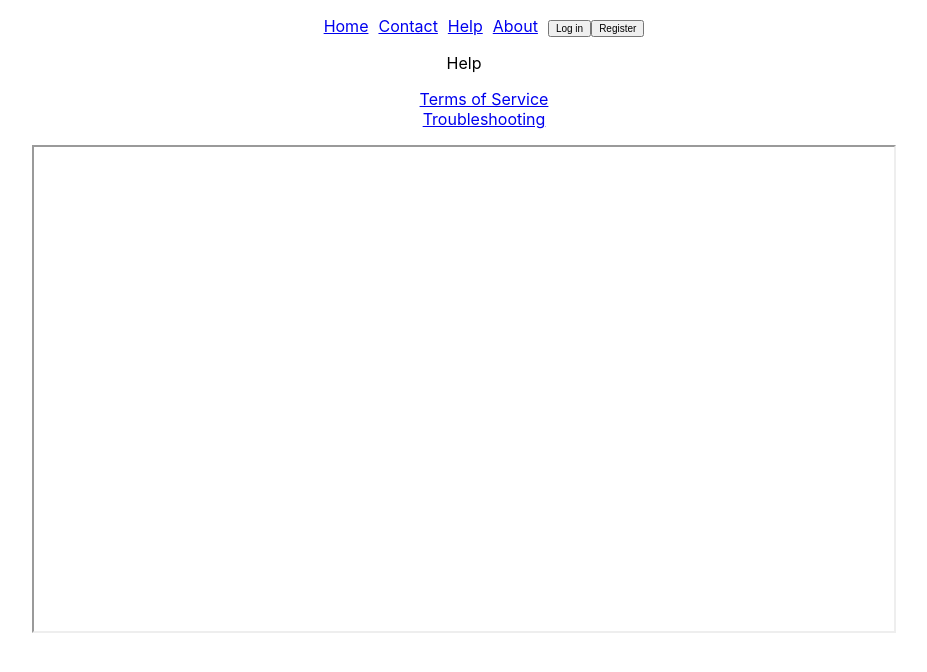
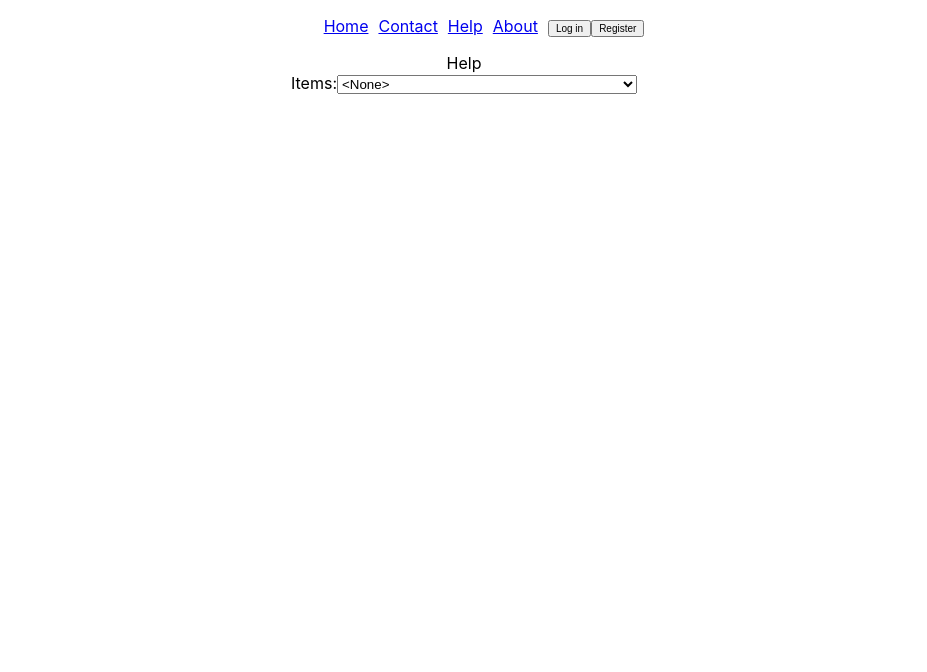
Before and after one commit to chris-fellows/cf-forum-front, a React (Create React App) app: page /help in a window 1280 px wide. Shown: the top 672 px of the page, without its empty margins (176-1103 px from the left). Built offline with nearby package versions, Linux system fonts and the light colour scheme.

Commit message:
fix: Fix help article not rendering within iframe

```diff
--- /dev/null
+++ b/public/help/faq.html
@@ -0,0 +1,5 @@
+<html>
+    <body>
+        <p>Frequently asked questions article</p>
+    </body>
+</html>
--- /dev/null
+++ b/public/help/privacy.html
@@ -0,0 +1,5 @@
+<html>
+    <body>
+        <p>Privacy article</p>
+    </body>
+</html>
--- a/public/help/troubleshooting.html
+++ b/public/help/troubleshooting.html
@@ -1 +1,5 @@
-<p>Troubleshooting article</p>
+<html>
+    <body>
+        <p>Troubleshooting article</p>
+    </body>
+</html>
--- a/src/pages/Help.tsx
+++ b/src/pages/Help.tsx
@@ -1,27 +1,33 @@
-import { useState } from "react"
+import { useRef, useState } from "react"
 
 // Help information
 // Params: None
 const Help = () => {
-    const [itemUrl, setItemUrl] = useState<string>("");
+    const frameRef = useRef<HTMLIFrameElement>(null);
 
-    // List of help articles
+    // List of help items
     const items =  [
-                { display : "Terms of Service", url: "help/termsofservice.html" },
-                { display: "Troubleshooting", url: "help/troubleshooting.html" },
+                { display: "<None>", url: "" },
+                { display: "Frequently Asked Questions", url: "help/faq.html" },
+                { display: "Privacy", url: "help/privacy.html" },
+                { display: "Terms of Service", url: "help/termsofservice.html" },
+                { display: "Troubleshooting", url: "help/troubleshooting.html" }
             ];
+
+    const handleItemSelected = (e : any) => {
+        e.preventDefault();
+        frameRef.current!.src = e.target.value;
+    };
 
     return (
         <>
             <div>Help</div>
-            <ul style={ { listStyleType: "none" } }>
+            <div>Items:<select name="items" title="items" onChange={(e) => handleItemSelected(e)} style={{width: "300px" }}>
                 {items.map(item =>
-                    <li>
-                        <a href={item.url} onClick={() => setItemUrl(item.url)}>{item.display}</a>
-                    </li>
+                    <option value={item.url}>{item.display}</option>
                 )}
-            </ul>
-            <iframe width="860" height="484" src={itemUrl}/>
+            </select></div>
+            <iframe ref={frameRef} title="item" width="1000" height="680" style={{ border: "none" }} />
         </>
     )
 }
```
